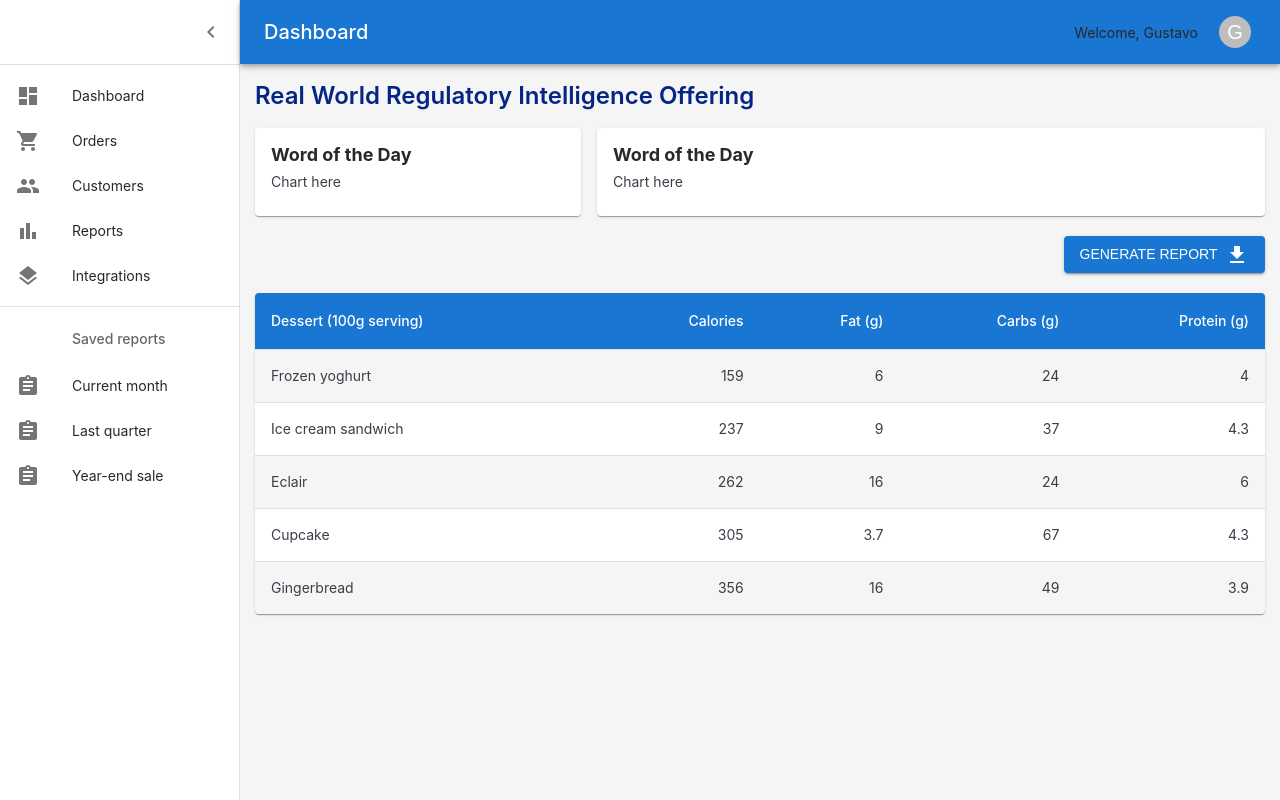
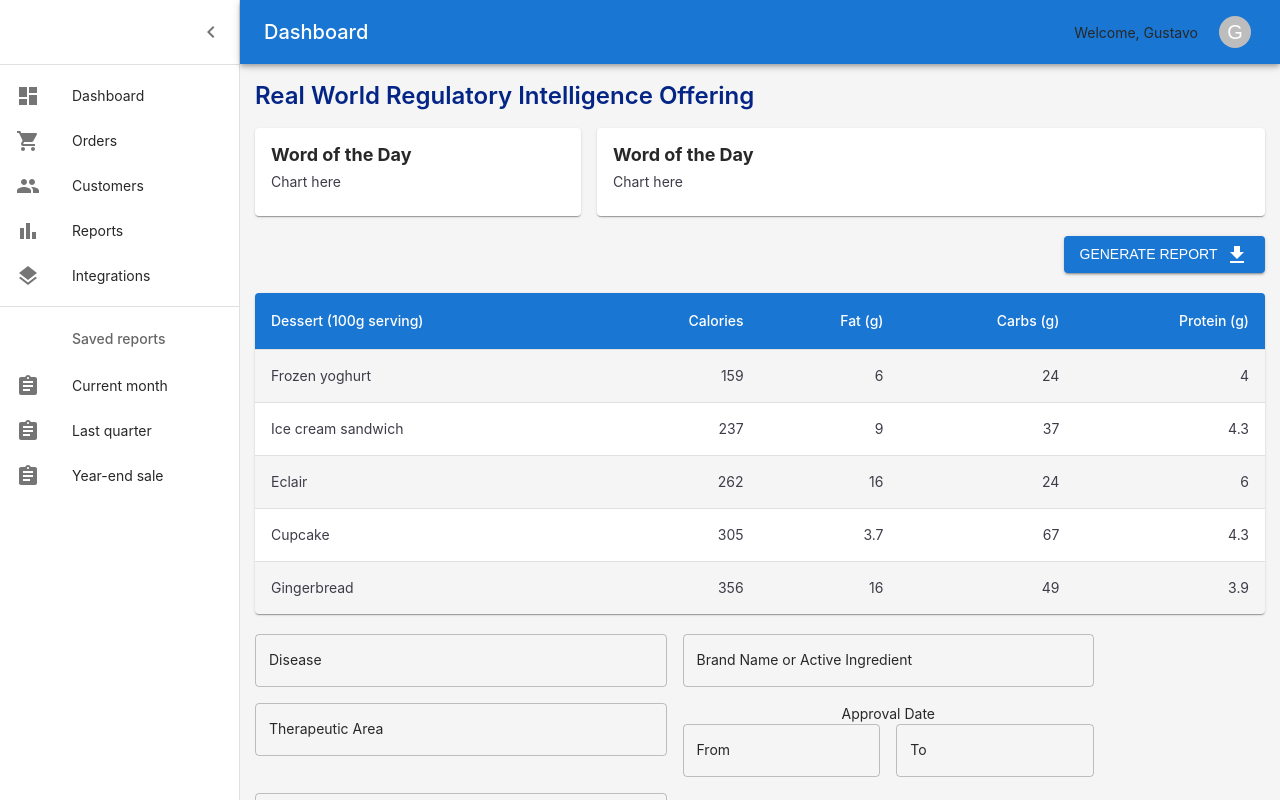
Before and after one commit to naveenktr/testRepo, a React (Create React App) app: page / in a window 1280 px wide. Built offline with nearby package versions, Linux system fonts and the light colour scheme.

Commit message:
Form page

```diff
--- a/src/Components/ChartPage/index.jsx
+++ b/src/Components/ChartPage/index.jsx
@@ -1,4 +1,4 @@
-import { Button, Card, CardContent, Grid, Paper, Table, TableBody, TableContainer, TableHead, TableRow, Typography } from "@mui/material";
+import { Box, Button, Card, CardContent, Grid, Paper, Table, TableBody, TableContainer, TableHead, TableRow, TextField, Typography } from "@mui/material";
 import DownloadIcon from '@mui/icons-material/Download';
 import { StyledTableCell, StyledTableRow } from "./styles";
 const ChartPage =()=>{
@@ -70,6 +70,44 @@ const ChartPage =()=>{
                         </TableBody>
                     </Table>
                 </TableContainer>
+                <Box sx={{margin:'20px 0px'}}>
+                    <Grid container spacing={2} sx={{marginBottom:2}}>
+                        <Grid item md={5}>
+                            <TextField fullWidth id="outlined-basic" label="Disease" variant="outlined" placeholder="Ex. Rheumatiod" />
+                        </Grid>
+                        <Grid item md={5}>
+                            <TextField fullWidth id="outlined-basic" label="Brand Name or Active Ingredient" variant="outlined" placeholder="Ex. Xeljanz" />
+                        </Grid>
+                    </Grid>
+                    <Grid container spacing={2} sx={{marginBottom:2}}>
+                        <Grid item md={5}>
+                            <TextField fullWidth id="outlined-basic" label="Therapeutic Area" variant="outlined" placeholder="Ex. Rheumatology" />
+                        </Grid>
+                        <Grid item md={5}>
+                            <Typography sx={{textAlign:'center'}}>Approval Date</Typography>
+                            <Grid container spacing={2}>
+                                <Grid item md={6}>
+                                    <TextField fullWidth id="outlined-basic" label="From" variant="outlined" placeholder="MM/YYYY" />
+                                </Grid>
+                                <Grid item md={6}>
+                                    <TextField fullWidth id="outlined-basic" label="To" variant="outlined" placeholder="MM/YYYY" />
+                                </Grid>
+                            </Grid>
+                        </Grid>
+                    </Grid>
+                    <Grid container spacing={2} sx={{marginBottom:2}}>
+                        <Grid item md={5}>
+                            <TextField fullWidth id="outlined-basic" label="Therapeutic Area" variant="outlined" placeholder="Ex. Rheumatology" />
+                        </Grid>
+                    </Grid>
+                    <Grid container spacing={2} sx={{marginBottom:2}}>
+                        <Grid item md={10}>
+                            <Box sx={{padding:'40px 0px 20px',textAlign:'center'}}>
+                                <Button variant="contained" color="success" sx={{minWidth:'200px'}}>Submit</Button>
+                            </Box>
+                        </Grid>
+                    </Grid>
+                </Box>
             </div>
         </>
     )
```
